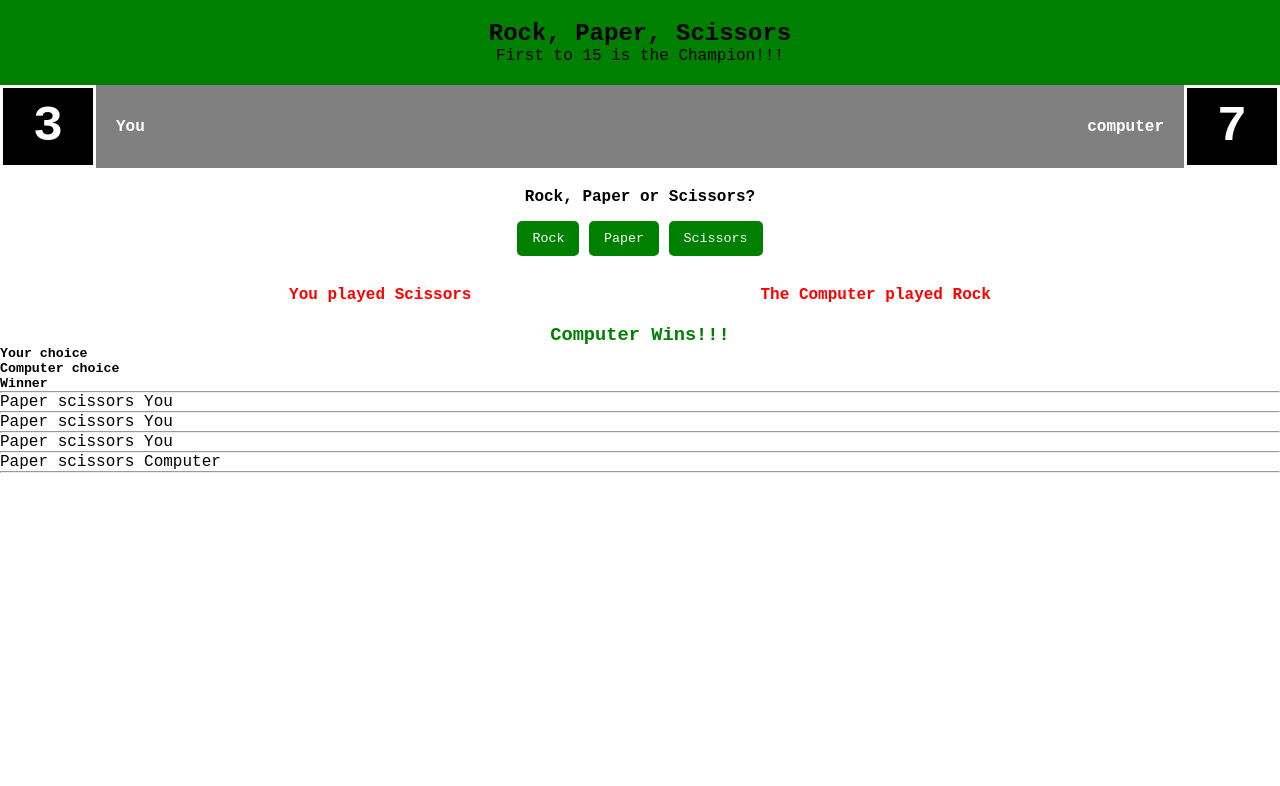
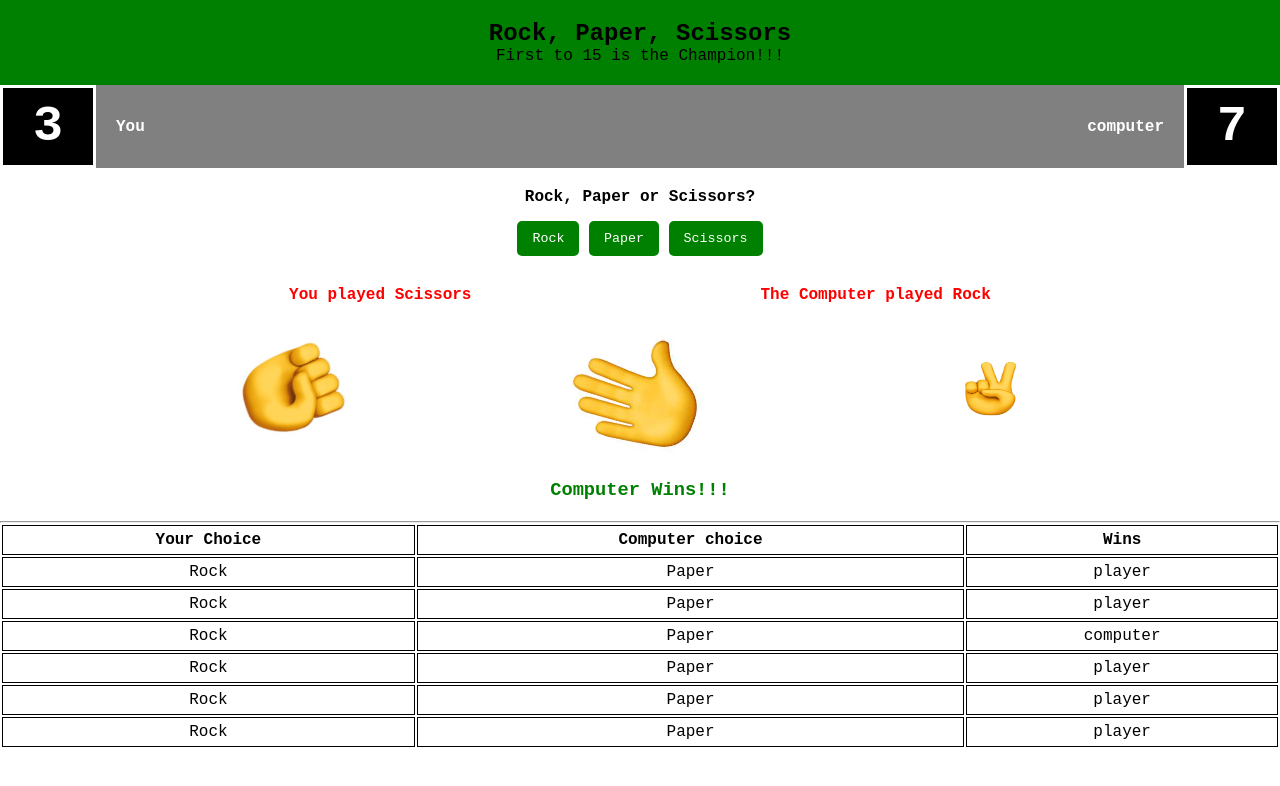
Before and after one commit to princewill016/Recipe-Page, a plain HTML site: page RPS game.html/game.html in a window 1280 px wide. Drawn offline with Linux system fonts and the light colour scheme.

Commit message:
remain javascript

```diff
--- a/RPS game.html/game.css
+++ b/RPS game.html/game.css
@@ -57,7 +57,38 @@ button {
   font-weight: 600;
 }
 
+img {
+  width: 130px;
+  height: 130px;
+}
+
+.images {
+  display: flex;
+  justify-content: space-evenly;
+}
+
+.img1 {
+  rotate: 70deg;
+}
+.img2 {
+  rotate: -70deg;
+}
+
 .winner {
   text-align: center;
   color: green;
+  margin-top: 20px;
+  margin-bottom: 20px;
 }
+
+table {
+  text-align: center;
+  width: 100%;
+}
+thead {
+  font-weight: 600;
+}
+td {
+  padding: 5px;
+  border: 1px solid black;
+}
--- a/RPS game.html/game.html
+++ b/RPS game.html/game.html
@@ -32,32 +32,56 @@
       <div>You played Scissors</div>
       <div>The Computer played Rock</div>
     </div>
-    <div class="images"></div>
+    <div class="images">
+      <div class="img1"><img src="./images/rock emoji.jpeg" alt="rock" /></div>
+      <div class="img2">
+        <img src="./images/paper emoji.jpeg" alt="paper" />
+      </div>
+      <img src="./images/scissors emoji.jpeg" alt="scissors" />
+    </div>
     <h3 class="winner">Computer Wins!!!</h3>
+    <hr />
+    <div class="track-cover">
+      <table>
+        <thead>
+          <td>Your Choice</td>
+          <td>Computer choice</td>
+          <td>Wins</td>
+        </thead>
 
-    <div class="track-cover">
-      <div class="track">
-        <h5>Your choice</h5>
-        <h5>Computer choice</h5>
-        <h5>Winner</h5>
-        <hr />
-        <span>Paper</span>
-        <span> scissors</span>
-        <span>You</span>
-        <hr />
-        <span>Paper</span>
-        <span> scissors</span>
-        <span>You</span>
-        <hr />
-        <span>Paper</span>
-        <span> scissors</span>
-        <span>You</span>
-        <hr />
-        <span>Paper</span>
-        <span> scissors</span>
-        <span>Computer</span>
-        <hr />
-      </div>
+        <tbody>
+          <tr>
+            <td>Rock</td>
+            <td>Paper</td>
+            <td>player</td>
+          </tr>
+          <tr>
+            <td>Rock</td>
+            <td>Paper</td>
+            <td>player</td>
+          </tr>
+          <tr>
+            <td>Rock</td>
+            <td>Paper</td>
+            <td>computer</td>
+          </tr>
+          <tr>
+            <td>Rock</td>
+            <td>Paper</td>
+            <td>player</td>
+          </tr>
+          <tr>
+            <td>Rock</td>
+            <td>Paper</td>
+            <td>player</td>
+          </tr>
+          <tr>
+            <td>Rock</td>
+            <td>Paper</td>
+            <td>player</td>
+          </tr>
+        </tbody>
+      </table>
     </div>
 
     <script src="game.js"></script>
```
Also changed, not shown: RPS game.html/images/RPS img.png (renamed from RPS game.html/RPS img.png), RPS game.html/images/paper emoji.jpeg (renamed from RPS game.html/paper emoji.jpeg), RPS game.html/images/rock emoji.jpeg (renamed from RPS game.html/rock emoji.jpeg), RPS game.html/images/scissors emoji.jpeg (added), RPS game.html/scissors emoji.png (deleted), 3 other files.
